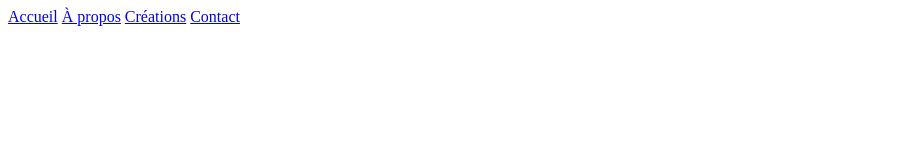
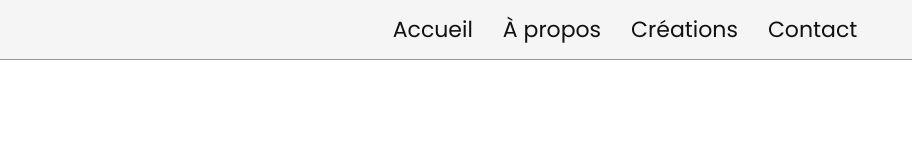
Before and after one commit to jcharlesb/UD_CSS-DE-A-A-Z_PORTFOLIO, a website: page index.html in a window 1280 px wide. Shown: the whole page, without its empty margins (0-912 px from the left). Drawn offline with Linux system fonts and the light colour scheme.

Commit message:
Code SCSS de la navbar

```diff
--- a/index.html
+++ b/index.html
@@ -13,10 +13,10 @@
 	<!--ACCUEIL ET NAVBAR-->
 	<div class="navbar">
 		<div class="contItems">
-			<a class="items1" href="#accueil">Accueil</a>
-			<a class="items2" href="#sectionTextImg">À propos</a>
-			<a class="items3" href="#creations">Créations</a>
-			<a class="items4" href="#contact">Contact</a>
+			<a class="items items1" href="#accueil">Accueil</a>
+			<a class="items items2" href="#sectionTextImg">À propos</a>
+			<a class="items items3" href="#creations">Créations</a>
+			<a class="items items4" href="#contact">Contact</a>
 		</div>
 		<!--		<img src="ressources/menu.svg" alt="Logo Menu" class="logoMenuImg">-->
 	</div>
--- a/styles/style.scss
+++ b/styles/style.scss
@@ -0,0 +1,46 @@
+$blancCasse : #F1F1F1;
+$blancGris  : #F5F5F5;
+$sombre     : #333;
+
+@mixin flexCentreX {
+  display         : flex;
+  justify-content : center;
+}
+
+*, ::before, ::after {
+  box-sizing : border-box;
+}
+
+body {
+  font-family : "Poppins", sans-serif;
+  height      : 100vh;
+  margin      : 0;
+  padding     : 0;
+}
+
+.navbar {
+  position         : fixed;
+  z-index          : 100;
+  width            : 100%;
+  @include flexCentreX;
+  height           : 60px;
+  border-bottom    : 1px solid #999;
+  background-color : $blancGris;
+}
+
+.contItems {
+  font-size   : 1.375rem;
+  display     : flex;
+  align-items : center;
+  height      : 100%;
+
+  .items {
+	margin-right    : 30px;
+	text-decoration : none;
+	color           : #111;
+
+	&:hover {
+	  color : #5F5F5F;
+	}
+  }
+}
```
Also changed, not shown: styles/style.css, 1 other file.
